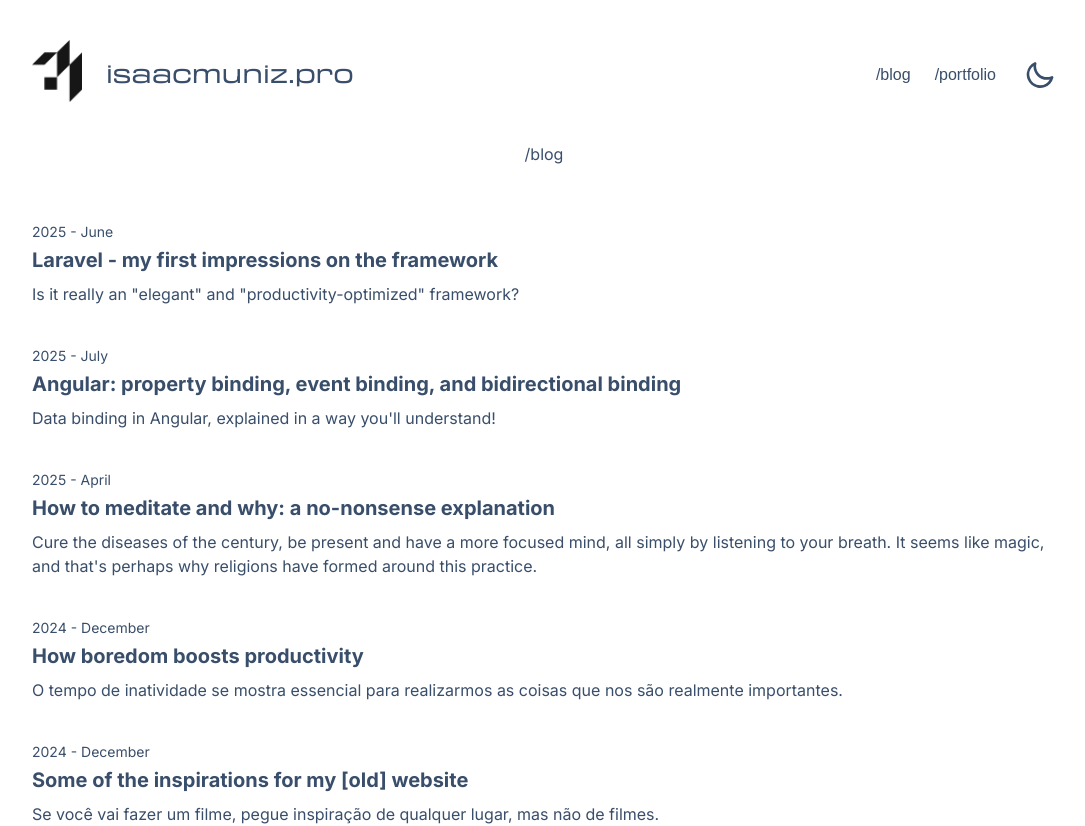
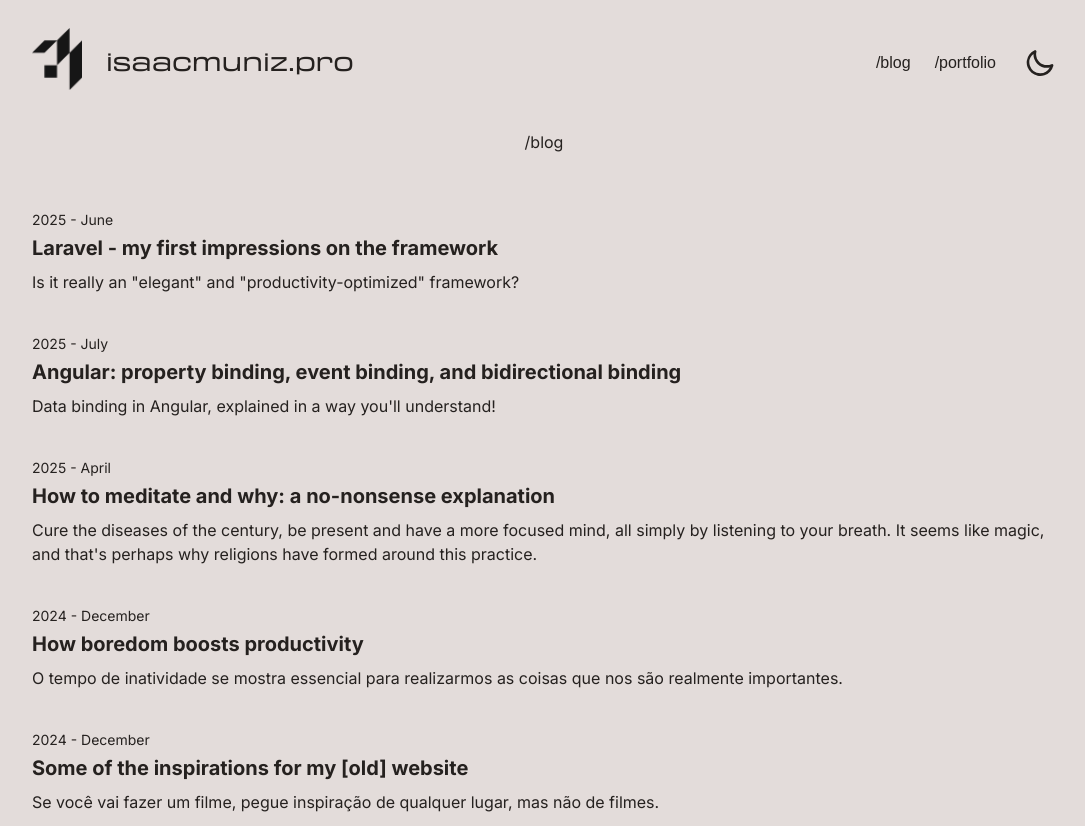
Before and after one commit to codigoisaac/isaacmuniz.pro, a Next.js app: page /blog in a window 1280 px wide. Shown: the top 826 px of the page, without its empty margins (96-1181 px from the left). Built offline with nearby package versions, Linux system fonts and the light colour scheme; a web font is replaced by a local one.

Commit message:
crerate my own theme

```diff
--- a/app/blog/[slug]/page.tsx
+++ b/app/blog/[slug]/page.tsx
@@ -18,7 +18,7 @@ export default async function BlogPostPage(props: PageProps) {
 
   return (
     <>
-      <div className="badge badge-sm badge-primary">/blog/{params.slug}</div>
+      <div className="badge badge-sm badge-secondary">/blog/{params.slug}</div>
 
       <div className="mb-5 mt-1.5 text-4xl md:text-5xl text-primary leading-14">
         {post.title}
--- a/app/globals.css
+++ b/app/globals.css
@@ -1,6 +1,76 @@
 @import "tailwindcss";
 @plugin "daisyui" {
   themes: all;
+}
+
+@plugin "daisyui/theme" {
+  name: "levitation";
+  default: true;
+  prefersdark: false;
+  color-scheme: "light";
+  --color-base-100: oklch(0.9 0.0082 36.55);
+  --color-base-200: oklch(0.2188 0.0462 252.75);
+  --color-base-300: oklch(12% 0.042 264.695);
+  --color-base-content: oklch(0.25 0.0072 48.42);
+  --color-primary: oklch(0.5 0.0853 203.39);
+  --color-primary-content: oklch(0.2 0.0743 266.23);
+  --color-secondary: oklch(0.74 0.1671 47.75);
+  --color-secondary-content: oklch(0.28 0.0533 50.83);
+  --color-accent: oklch(0.48 0.099 161.34);
+  --color-accent-content: oklch(0.9296 0.0041 301.42);
+  --color-neutral: oklch(0.7008 0.1221 178.96);
+  --color-neutral-content: oklch(92% 0.004 286.32);
+  --color-info: oklch(0.6971 0.1262 265.1);
+  --color-info-content: oklch(0.9296 0.0041 301.42);
+  --color-success: oklch(0.7266 0.1856 151.4);
+  --color-success-content: oklch(0.9296 0.0041 301.42);
+  --color-warning: oklch(0.8136 0.1241 122.33);
+  --color-warning-content: oklch(0.2188 0.0462 252.75);
+  --color-error: oklch(0.6152 0.1778 23.2);
+  --color-error-content: oklch(0.9296 0.0041 301.42);
+  --radius-selector: 0.5rem;
+  --radius-field: 0.5rem;
+  --radius-box: 0.5rem;
+  --size-selector: 0.25rem;
+  --size-field: 0.25rem;
+  --border: 1px;
+  --depth: 1;
+  --noise: 0;
+}
+
+@plugin "daisyui/theme" {
+  name: "nightflight";
+  default: false;
+  prefersdark: true;
+  color-scheme: "dark";
+  --color-base-100: oklch(0.21 0.0037 48.54);
+  --color-base-200: oklch(0.2188 0.0462 252.75);
+  --color-base-300: oklch(12% 0.042 264.695);
+  --color-base-content: oklch(0.9326 0.0041 301.42);
+  --color-primary: oklch(0.74 0.1671 47.75);
+  --color-primary-content: oklch(0.2 0.0743 266.23);
+  --color-secondary: oklch(0.5 0.0853 203.39);
+  --color-secondary-content: oklch(94% 0.028 342.258);
+  --color-accent: oklch(0.48 0.099 161.34);
+  --color-accent-content: oklch(0.9296 0.0041 301.42);
+  --color-neutral: oklch(0.7008 0.1221 178.96);
+  --color-neutral-content: oklch(92% 0.004 286.32);
+  --color-info: oklch(0.6971 0.1262 265.1);
+  --color-info-content: oklch(0.9296 0.0041 301.42);
+  --color-success: oklch(0.7266 0.1856 151.4);
+  --color-success-content: oklch(0.9296 0.0041 301.42);
+  --color-warning: oklch(0.8136 0.1241 122.33);
+  --color-warning-content: oklch(0.2188 0.0462 252.75);
+  --color-error: oklch(0.6152 0.1778 23.2);
+  --color-error-content: oklch(0.9296 0.0041 301.42);
+  --radius-selector: 0.5rem;
+  --radius-field: 0.5rem;
+  --radius-box: 0.5rem;
+  --size-selector: 0.25rem;
+  --size-field: 0.25rem;
+  --border: 1px;
+  --depth: 1;
+  --noise: 0;
 }
 
 @theme {
@@ -9,11 +79,7 @@
   --font-transducer: "Transducer", sans-serif;
   --font-transducer-entended: "TransducerExtended", sans-serif;
 
-  /* 1. Clear the default Tailwind palette from IntelliSense */
   --color-*: initial;
-
-  /* 2. Map Tailwind names to DaisyUI's dynamic variables */
-  /* This keeps your theme switcher working! */
 
   --color-primary: var(--p);
   --color-primary-content: var(--pc);
@@ -44,7 +110,6 @@
   --color-error: var(--er);
   --color-error-content: var(--erc);
 
-  /* 3. Map the Radii you mentioned */
   --radius-selector: var(--rounded-badge, 1rem);
   --radius-field: var(--rounded-btn, 0.25rem);
   --radius-box: var(--rounded-box, 0.5rem);
--- a/components/layout/AppHeader.tsx
+++ b/components/layout/AppHeader.tsx
@@ -24,7 +24,7 @@ const ThemeSwitcher = dynamic(
 
 export default function AppHeader() {
   return (
-    <header className="font-transducer sticky top-0 z-50 flex w-full items-center justify-between py-10">
+    <header className="font-transducer sticky top-0 z-50 flex w-full items-center justify-between pb-10 pt-7">
       {/* Logo and title */}
       <Link href="/" aria-label={siteMetadata.headerTitle}>
         <div className="flex items-center justify-between">
--- a/context/theme-context.ts
+++ b/context/theme-context.ts
@@ -1,8 +1,8 @@
 import { createContext, useContext } from "react";
 
 export const themes = {
-  light: "winter",
-  dark: "sunset",
+  light: "levitation",
+  dark: "nightflight",
 } as const;
 
 export type ThemeName = (typeof themes)[keyof typeof themes];
```
